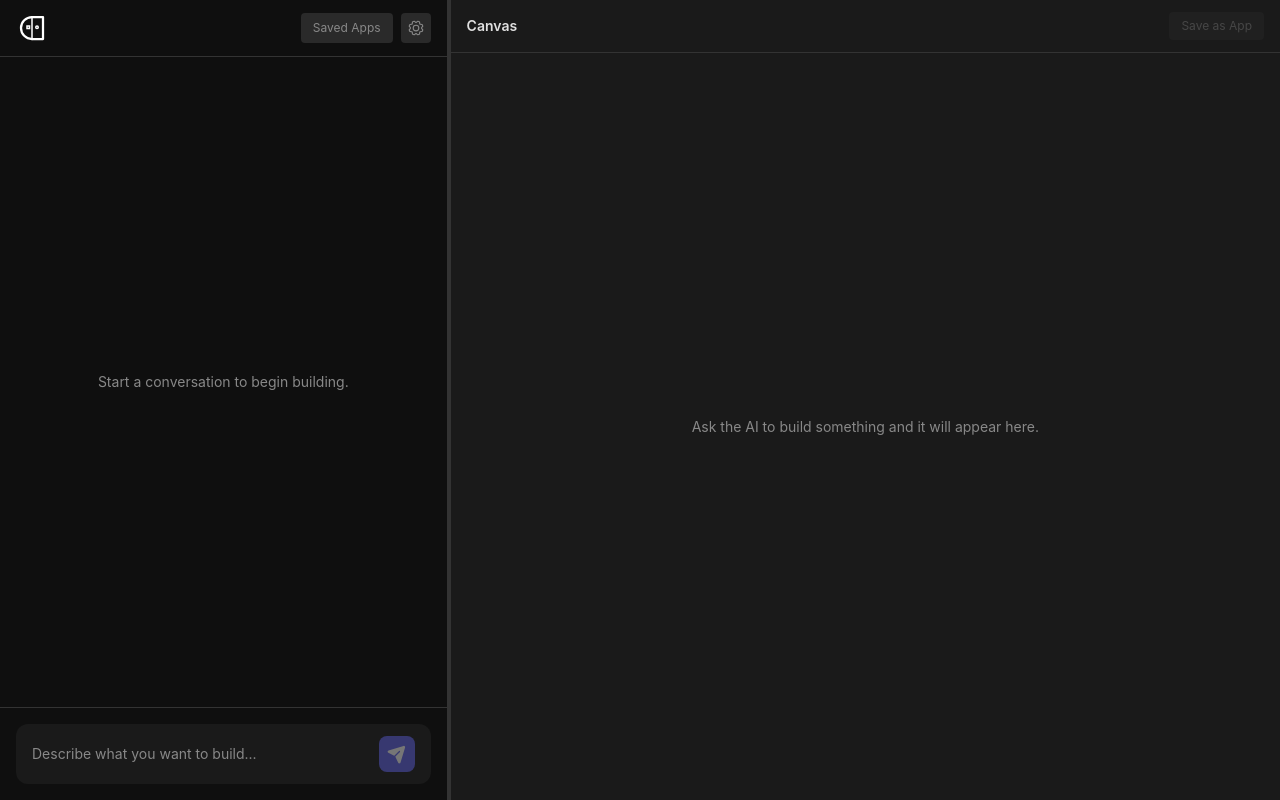
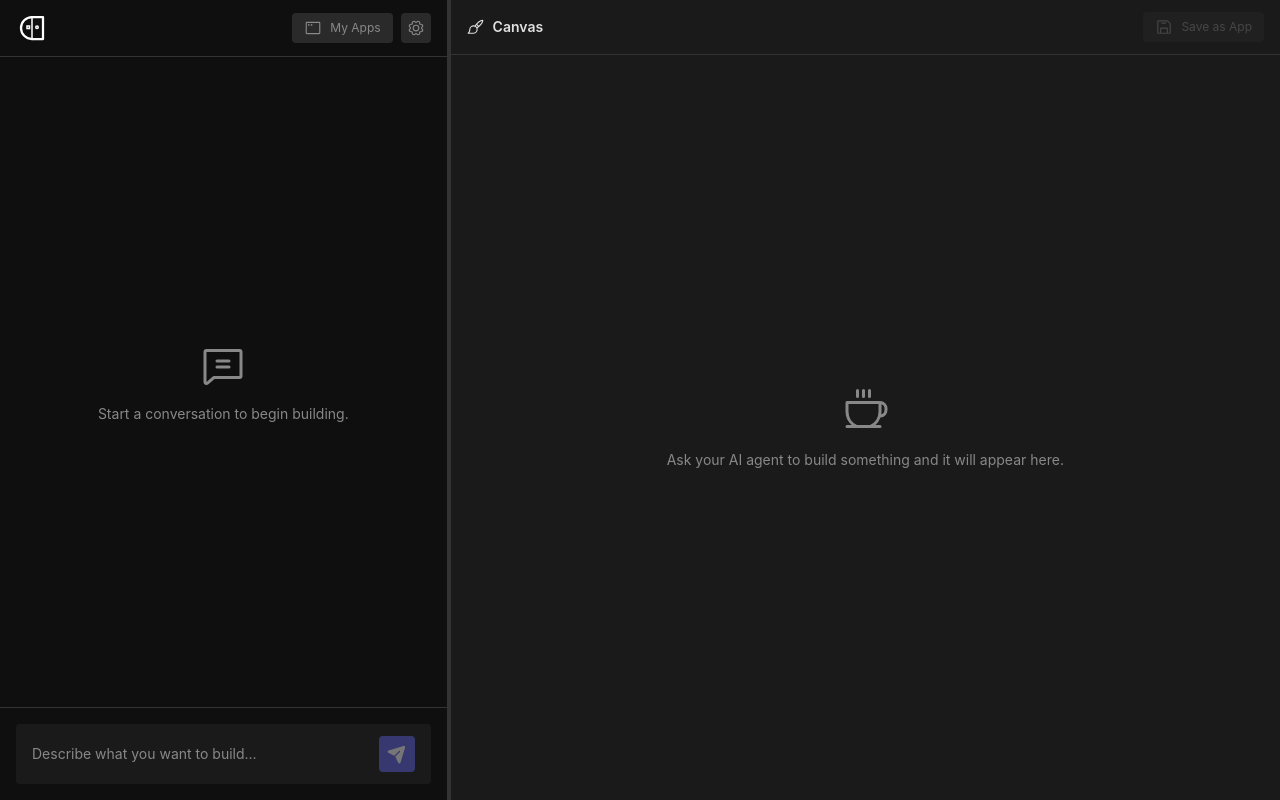
Before and after one commit to a-colabella/cyborg, a React (Vite) app: page / in a window 1280 px wide. Built offline with nearby package versions, Linux system fonts and the light colour scheme.

Commit message:
icons and border radii

```diff
--- a/src/components/CanvasPanel.jsx
+++ b/src/components/CanvasPanel.jsx
@@ -1,6 +1,7 @@
 import { useState, useRef, useEffect } from 'react';
 import { invoke } from '@tauri-apps/api/core';
 import ComponentRenderer from './ComponentRenderer';
+import { CoffeeIcon, FloppyDiskIcon, PaintBrushIcon } from '@phosphor-icons/react';
 
 function SaveDialog({ onSave, onCancel }) {
   const [name, setName] = useState('');
@@ -23,7 +24,7 @@ function SaveDialog({ onSave, onCancel }) {
     >
       <form
         onSubmit={handleSubmit}
-        className="bg-bg-secondary border border-border rounded-xl w-[360px] p-6"
+        className="bg-bg-secondary border border-border rounded-sm w-[360px] p-6"
       >
         <h3 className="text-sm font-semibold text-text-primary mb-4">
           Save App
@@ -34,20 +35,20 @@ function SaveDialog({ onSave, onCancel }) {
           value={name}
           onChange={(e) => setName(e.target.value)}
           placeholder="Enter a name for this app..."
-          className="w-full bg-bg-primary border border-border rounded-lg px-3 py-2 text-sm text-text-primary outline-none focus:border-accent transition-colors mb-4"
+          className="w-full bg-bg-primary border border-border rounded-sm px-3 py-2 text-sm text-text-primary outline-none focus:border-accent transition-colors mb-4"
         />
         <div className="flex justify-end gap-3">
           <button
             type="button"
             onClick={onCancel}
-            className="px-4 py-2 rounded-lg text-sm text-text-secondary hover:text-text-primary transition-colors"
+            className="px-4 py-2 rounded-sm text-sm text-text-secondary hover:text-text-primary transition-colors"
           >
             Cancel
           </button>
           <button
             type="submit"
             disabled={!name.trim()}
-            className="px-4 py-2 rounded-lg bg-accent hover:bg-accent-hover text-white text-sm font-medium transition-colors disabled:opacity-40"
+            className="px-4 py-2 rounded-sm bg-accent hover:bg-accent-hover text-white text-sm font-medium transition-colors disabled:opacity-40"
           >
             Save
           </button>
@@ -77,13 +78,17 @@ export default function CanvasPanel({ componentCode }) {
     <div className="flex flex-col h-full bg-bg-secondary">
       {/* Canvas Header */}
       <div className="flex items-center justify-between px-4 py-3 border-b border-border">
-        <span className="text-sm font-semibold text-text-primary">Canvas</span>
+        <div className="flex items-center gap-2">
+          <PaintBrushIcon size={18} weight="regular" />
+          <span className="text-sm font-semibold text-text-primary">Canvas</span>
+        </div>
         <button
           onClick={() => setShowSaveDialog(true)}
           disabled={!componentCode || saving}
-          className="text-xs px-3 py-1.5 rounded bg-bg-tertiary text-text-secondary hover:text-text-primary transition-colors disabled:opacity-40 disabled:cursor-not-allowed"
+          className="flex items-center gap-2 text-xs px-3 py-1.5 rounded bg-bg-tertiary text-text-secondary hover:text-text-primary transition-colors disabled:opacity-40 disabled:cursor-not-allowed"
         >
-          {saving ? 'Saving...' : 'Save as App'}
+          <FloppyDiskIcon size={18} weight="regular" />
+          <span>{saving ? 'Saving...' : 'Save as App'}</span>
         </button>
       </div>
 
@@ -92,8 +97,11 @@ export default function CanvasPanel({ componentCode }) {
         {componentCode ? (
           <ComponentRenderer code={componentCode} />
         ) : (
-          <div className="flex items-center justify-center h-full text-text-secondary text-sm">
-            Ask the AI to build something and it will appear here.
+          <div className="flex flex-col items-center justify-center h-full gap-4 text-text-secondary text-sm">
+            <CoffeeIcon size={48} weight="regular" />
+            <span>
+              Ask your AI agent to build something and it will appear here.
+            </span>
           </div>
         )}
       </div>
--- a/src/components/ChatInput.jsx
+++ b/src/components/ChatInput.jsx
@@ -30,7 +30,7 @@ export default function ChatInput({ onSend, disabled }) {
 
   return (
     <div className="border-t border-border p-4">
-      <div className="flex items-center gap-3 bg-bg-secondary rounded-xl px-4 py-3">
+      <div className="flex items-center gap-3 bg-bg-secondary rounded-sm px-4 py-3">
         <textarea
           ref={textareaRef}
           value={text}
@@ -45,7 +45,7 @@ export default function ChatInput({ onSend, disabled }) {
           onClick={handleSubmit}
           disabled={!text.trim() || disabled}
           title="Send"
-          className="p-2 rounded-lg bg-accent hover:bg-accent-hover text-white transition-colors disabled:opacity-40 disabled:cursor-not-allowed"
+          className="p-2 rounded-sm bg-accent hover:bg-accent-hover text-white transition-colors disabled:opacity-40 disabled:cursor-not-allowed"
         >
           <PaperPlaneTilt size={20} weight="fill" />
         </button>
--- a/src/components/ChatMessage.jsx
+++ b/src/components/ChatMessage.jsx
@@ -30,7 +30,7 @@ function CodeCollapsible({ children, className }) {
         Show Code
       </button>
       {open && (
-        <pre className="bg-bg-tertiary rounded-lg p-3 mt-1 overflow-x-auto">
+        <pre className="bg-bg-tertiary rounded-sm p-3 mt-1 overflow-x-auto">
           <code className="text-xs text-text-primary whitespace-pre-wrap break-words">
             {children}
           </code>
@@ -46,10 +46,10 @@ export default function ChatMessage({ role, content }) {
   return (
     <div className={`flex ${isUser ? 'justify-end' : 'justify-start'}`}>
       <div
-        className={`max-w-[85%] px-4 py-2.5 rounded-2xl text-sm leading-relaxed overflow-hidden ${
+        className={`max-w-[85%] px-4 py-2.5 rounded-sm text-sm leading-relaxed overflow-hidden ${
           isUser
-            ? 'bg-user-bubble text-white rounded-br-md'
-            : 'bg-ai-bubble text-text-primary rounded-bl-md border border-border'
+            ? 'bg-user-bubble text-white rounded-br-sm'
+            : 'bg-ai-bubble text-text-primary rounded-bl-sm border border-border'
         }`}
       >
         {isUser ? (
--- a/src/components/ChatPanel.jsx
+++ b/src/components/ChatPanel.jsx
@@ -4,7 +4,7 @@ import { load } from '@tauri-apps/plugin-store';
 import ChatMessage from './ChatMessage';
 import ChatInput from './ChatInput';
 import SavedAppsMenu from './SavedAppsMenu';
-import { Gear, GearIcon } from '@phosphor-icons/react';
+import { AppWindowIcon, ChatTextIcon, GearIcon } from '@phosphor-icons/react';
 import { SYSTEM_PROMPT } from '../systemPrompt';
 import logo from '../assets/app-icon.svg';
 
@@ -82,9 +82,10 @@ export default function ChatPanel({
         <div className="flex gap-2">
           <button
             onClick={() => setSavedAppsOpen(!savedAppsOpen)}
-            className="text-xs px-3 py-1.5 rounded bg-bg-tertiary text-text-secondary hover:text-text-primary transition-colors"
+            className="flex items-center gap-2 text-xs px-3 py-1.5 rounded bg-bg-tertiary text-text-secondary hover:text-text-primary transition-colors"
           >
-            Saved Apps
+            <AppWindowIcon size={18} weight="regular" />
+            <span>My Apps</span>
           </button>
           <button
             onClick={onOpenSettings}
@@ -110,8 +111,11 @@ export default function ChatPanel({
       {/* Message List */}
       <div className="flex-1 overflow-y-auto px-4 py-4 space-y-4">
         {messages.length === 0 && (
-          <div className="flex items-center justify-center h-full text-text-secondary text-sm">
-            Start a conversation to begin building.
+          <div className="flex flex-col items-center justify-center h-full gap-4 text-text-secondary text-sm">
+            <ChatTextIcon size={48} weight="regular" />
+            <span>
+              Start a conversation to begin building.
+            </span>
           </div>
         )}
         {messages.map((msg, i) => (
@@ -119,7 +123,7 @@ export default function ChatPanel({
         ))}
         {isLoading && (
           <div className="flex justify-start">
-            <div className="bg-ai-bubble border border-border rounded-2xl rounded-bl-md px-4 py-2.5 text-sm text-text-secondary">
+            <div className="bg-ai-bubble border border-border rounded-sm rounded-bl-md px-4 py-2.5 text-sm text-text-secondary">
               Thinking...
             </div>
           </div>
--- a/src/components/ComponentRenderer.jsx
+++ b/src/components/ComponentRenderer.jsx
@@ -87,7 +87,7 @@ export default function ComponentRenderer({ code }) {
   return (
     <div className="relative w-full h-full">
       {error && (
-        <div className="absolute top-0 left-0 right-0 z-10 bg-red-900/50 border border-red-500 text-red-200 text-xs px-4 py-3 rounded-lg m-2">
+        <div className="absolute top-0 left-0 right-0 z-10 bg-red-900/50 border border-red-500 text-red-200 text-xs px-4 py-3 rounded-sm m-2">
           <div className="font-semibold mb-1">Render Error</div>
           <pre className="whitespace-pre-wrap font-mono">{error}</pre>
         </div>
```
Also changed, not shown: src/components/SettingsModal.jsx (+7 -7 lines).
